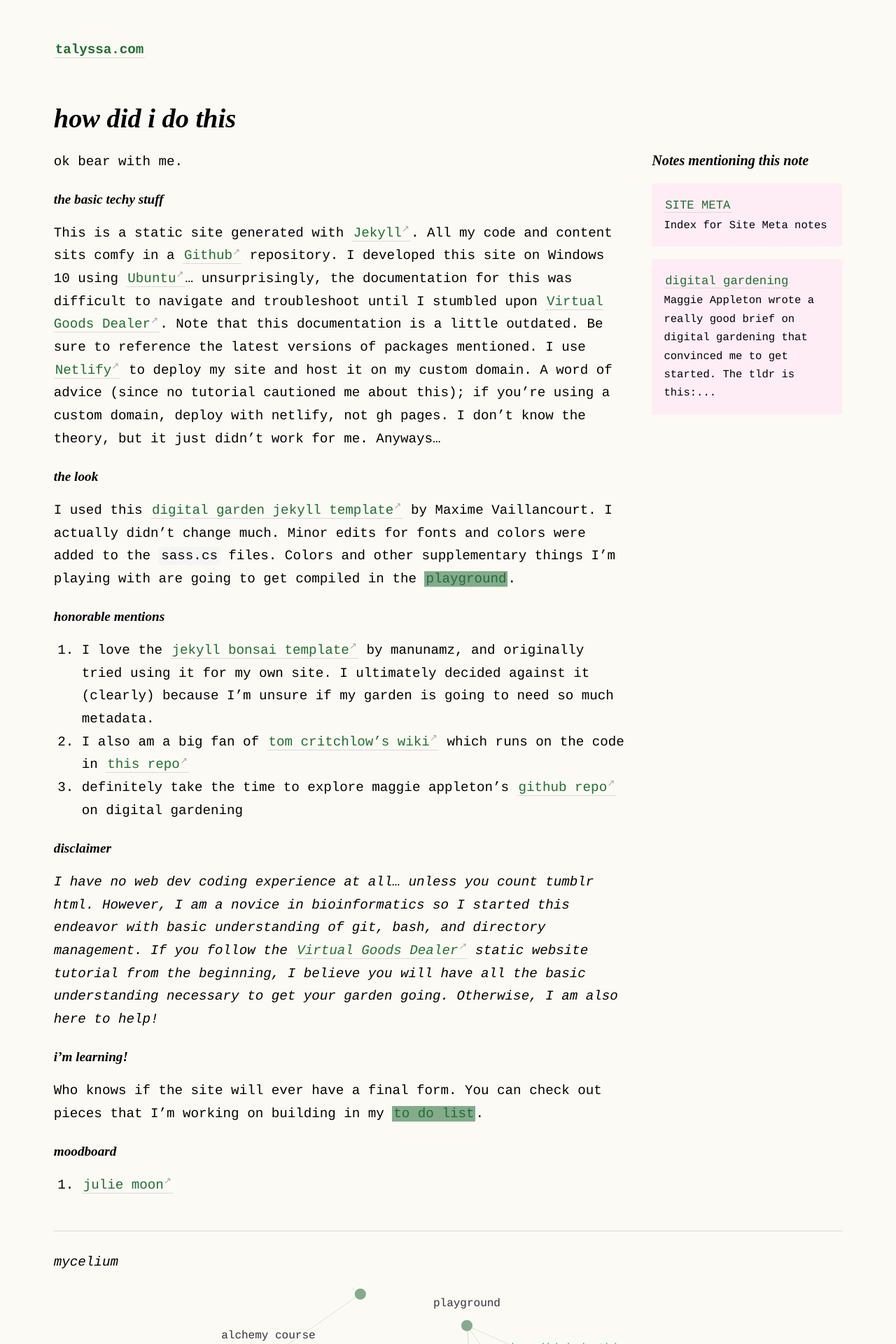
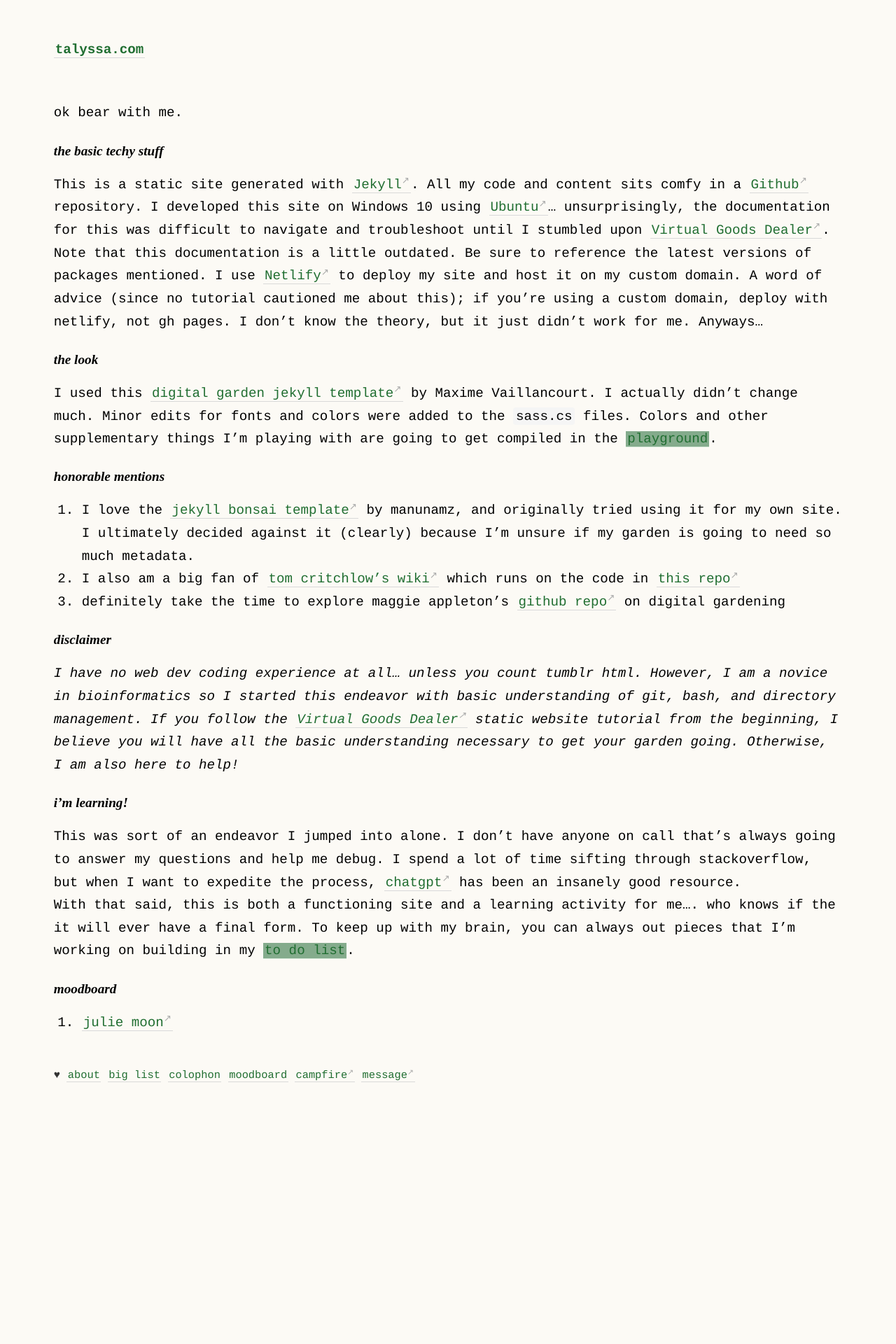
Before and after one commit to geminiworms/talyssagarden.github.io, a Jekyll site: the page built from _pages/colophon.md, in a window 1280 px wide. Shown: the top 1920 px of the page at 70% size. Built offline with Jekyll 4.4.1, drawn with Linux system fonts in a browser that asks for light colours; after the commit the page ends 1616 px from its top, so only the background shows below that; some of the changed text lies outside the part shown.

Commit message:
Update and rename _notes/colophon.md to _pages/colophon.md

```diff
--- a/_notes/colophon.md
+++ b/_pages/colophon.md
@@ -1,5 +1,7 @@
 ---
-title: how did i do this
+layout: page
+title: colophon
+permalink: /colophon
 ---
 
 ok bear with me.
@@ -23,7 +25,7 @@
 *I have no web dev coding experience at all... unless you count tumblr html. However, I am a novice in bioinformatics so I started this endeavor with basic understanding of git, bash, and directory management. If you follow the [Virtual Goods Dealer](https://pages.virtualgoodsdealer.com/articles/2020/11/16/simple-website-tutorial-part-one/) static website tutorial from the beginning, I believe you will have all the basic understanding necessary to get your garden going. Otherwise, I am also here to help!*
 
 #### i'm learning!
-Who knows if the site will ever have a final form. You can check out pieces that I'm working on building in my [[to do list]].
+This was sort of an endeavor I jumped into alone. I don't have anyone on call that's always going to answer my questions and help me debug. I spend a lot of time sifting through stackoverflow, but when I want to expedite the process, [chatgpt](chatgpt.openai.com) has been an insanely good resource.<br> With that said, this is both a functioning site and a learning activity for me.... who knows if the it will ever have a final form. To keep up with my brain, you can always out pieces that I'm working on building in my [[to do list]].
 
 #### moodboard
 1. [julie moon](https://www.juliemoon.info/)
```
